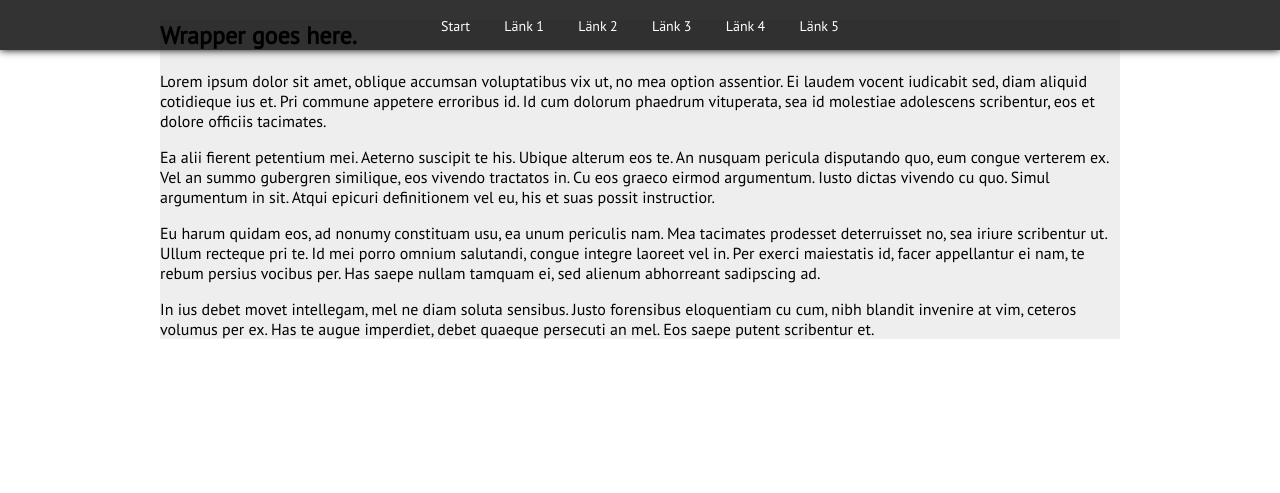
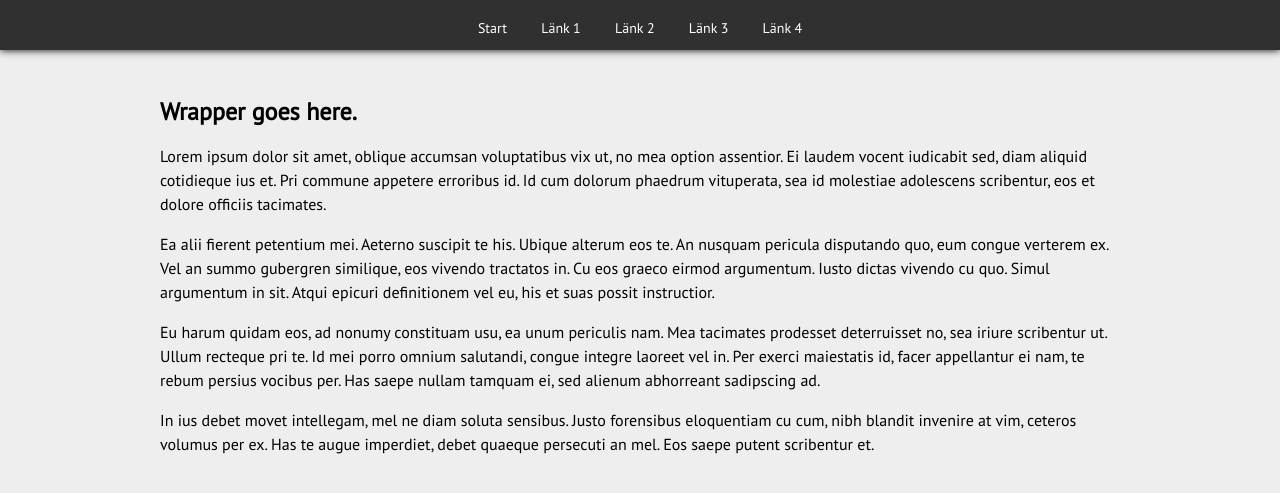
Before and after one commit to danielv14/movie-lovers, a PHP site: page / in a window 1280 px wide. Shown: the top 493 px of the page. Run offline with PHP 8.4, Linux system fonts and the light colour scheme.

Commit message:
readme ect

```diff
--- a/css/style.css
+++ b/css/style.css
@@ -5,6 +5,11 @@
 
 html {
 	font-family: 'PT Sans', sans-serif;
+	line-height: 1.5em;
+}
+
+body {
+	background-color: #eee;
 }
 
 /*Style for fonts*/
@@ -44,8 +49,9 @@ h1 {
 
 /*Style for main wrapper */
 #wrapper {
+	margin-top: 75px;
 	margin-left: auto;
 	margin-right: auto;
 	width: 960px;
-	background-color: #eee; /*Keep this color for debugging*/
+	padding: 5px;
 }
--- a/header.php
+++ b/header.php
@@ -11,12 +11,11 @@
 
 <!-- Navigation goes here -->
 <div id="navigation">
-	<a href="#">Start</a>
+	<a href="index.php">Start</a>
 	<a href="#">Länk 1</a>
 	<a href="#">Länk 2</a>
 	<a href="#">Länk 3</a>
 	<a href="#">Länk 4</a>
-	<a href="#">Länk 5</a>
 
 
 
```
Also changed, not shown: README.md (added).
